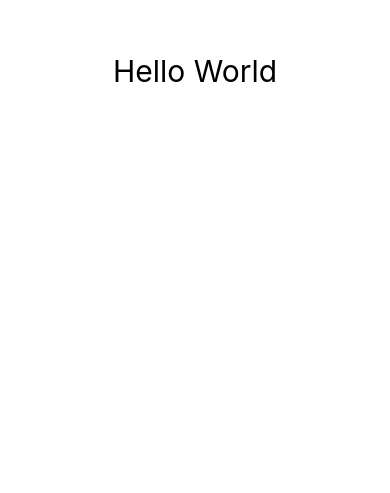
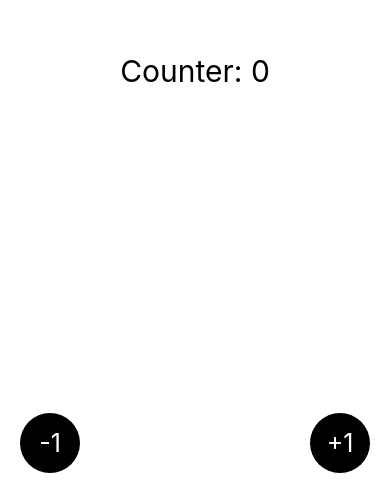
Before and after one commit to tris460/ReactNativeGists, a React Native app: screen / in a window 390 px wide. Shown: the part 351-844 px from the top of the page. Built offline with nearby package versions, Linux system fonts and the light colour scheme.

Commit message:
Add counter

```diff
--- a/App.tsx
+++ b/App.tsx
@@ -1,9 +1,11 @@
 import React from 'react'
-import HelloWorld from './src/screens/HelloWorld'
+//import HelloWorld from './src/screens/HelloWorld'
+import Counter from './src/screens/Counter'
 
 const App = () => {
   return (
-    <HelloWorld />
+    // <HelloWorld />
+    <Counter />
   )
 }
 
--- /dev/null
+++ b/src/screens/Counter.tsx
@@ -0,0 +1,70 @@
+import React, { useState } from 'react'
+import { StyleSheet, Text, TouchableOpacity, View } from 'react-native'
+
+const Counter = () => {
+    const [counter, setCounter] = useState(0);
+
+    return (
+        <View style={styles.container}>
+            <Text style={styles.title}>
+                Counter: {counter}
+            </Text>
+            <TouchableOpacity
+                onPress={() => setCounter(counter-1)}
+                style={styles.buttonBottomLeft}
+            >
+                <View style={styles.floatingButton}>
+                    <Text style={styles.floatingButtonText}>
+                        -1
+                    </Text>
+                </View>
+            </TouchableOpacity>
+            <TouchableOpacity
+                onPress={() => setCounter(counter+1)}
+                style={styles.buttonBottomRight}
+            >
+                <View style={styles.floatingButton}>
+                    <Text style={styles.floatingButtonText}>
+                        +1
+                    </Text>
+                </View>
+            </TouchableOpacity>
+        </View>
+    )
+}
+
+const styles = StyleSheet.create({
+    container: {
+        flex: 1,
+        justifyContent: 'center'
+    },
+    title: {
+        textAlign: 'center',
+        fontSize: 30,
+        color: "#000"
+    },
+    buttonBottomLeft: {
+        position: 'absolute',
+        bottom: 20,
+        left: 20
+    },
+    buttonBottomRight: {
+        position: 'absolute',
+        bottom: 20,
+        right: 20
+    },
+    floatingButton: {
+        backgroundColor: '#000',
+        width: 60,
+        height: 60,
+        borderRadius: 100,
+        justifyContent: 'center'
+    },
+    floatingButtonText: {
+        color: '#FFF',
+        fontSize: 25,
+        alignSelf: 'center'
+    }
+});
+
+export default Counter
```
